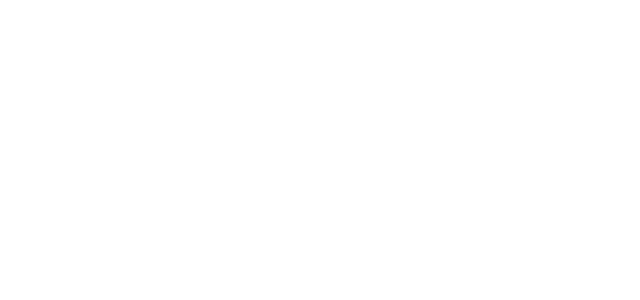
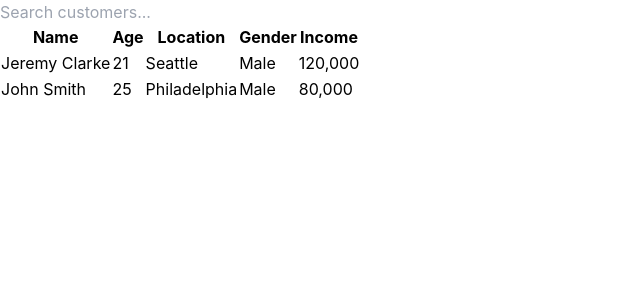
Before and after one commit to anushasani/React_Workspace, a React (Create React App) app in the folder my-app/: page /SearchCustomer in a window 1280 px wide. Before the commit this address had no page. Shown: the top 300 px of the page, without its empty margins (0-640 px from the left). Built offline with nearby package versions, Linux system fonts and the light colour scheme.

Commit message:
Customer Search

```diff
--- a/my-app/src/App.js
+++ b/my-app/src/App.js
@@ -15,6 +15,9 @@
 );
 const MovieCounter = lazy(() =>
   import("./Component/Moviecounter/MovieCounter")
+);
+const SearchCustomer = lazy(() =>
+  import("./Component/CustomerSearch/SearchCustomer")
 );
 
 const Home = () => {
@@ -92,6 +95,7 @@
             </Suspense>
           }
         />
+
         <Route
           path="/ProgressBar"
           element={
@@ -116,6 +120,16 @@
             </Suspense>
           }
         />
+        <Route
+          path="/SearchCustomer"
+          element={
+            <Suspense
+              fallback={<div>Loading Search Customer Validation.....</div>}
+            >
+              <SearchCustomer />
+            </Suspense>
+          }
+        />
       </Routes>
     </Router>
   );
--- /dev/null
+++ b/my-app/src/Component/CustomerSearch/SearchCustomer.js
@@ -0,0 +1,77 @@
+import React, { useState } from "react";
+
+const list = [
+  {
+    name: "Jeremy Clarke",
+    age: 21,
+    location: "Seattle",
+    gender: "Male",
+    income: "120,000",
+  },
+  {
+    name: "John Smith",
+    age: 25,
+    location: "Philadelphia",
+    gender: "Male",
+    income: "80,000",
+  },
+];
+
+const SearchCustomer = () => {
+  const [searchTerm, setSearchTerm] = useState("");
+
+  // Function to handle filtering based on search term
+  const handleSearch = (e) => {
+    setSearchTerm(e.target.value);
+  };
+
+  // Filter the list based on search term (case-sensitive)
+  const filteredCustomers = list.filter((customer) =>
+    Object.values(customer).some((value) =>
+      String(value).startsWith(searchTerm)
+    )
+  );
+
+  return (
+    <div>
+      {/* Search input box */}
+      <input
+        type="text"
+        className="search-input"
+        value={searchTerm}
+        onChange={handleSearch}
+        placeholder="Search customers..."
+      />
+
+      {/* Render customer list or 'No Results Found' */}
+      {filteredCustomers.length === 0 ? (
+        <div className="no-results">No Results Found</div>
+      ) : (
+        <table className="searched-customers">
+          <thead>
+            <tr>
+              <th>Name</th>
+              <th>Age</th>
+              <th>Location</th>
+              <th>Gender</th>
+              <th>Income</th>
+            </tr>
+          </thead>
+          <tbody>
+            {filteredCustomers.map((customer, index) => (
+              <tr key={index}>
+                <td>{customer.name}</td>
+                <td>{customer.age}</td>
+                <td>{customer.location}</td>
+                <td>{customer.gender}</td>
+                <td>{customer.income}</td>
+              </tr>
+            ))}
+          </tbody>
+        </table>
+      )}
+    </div>
+  );
+};
+
+export default SearchCustomer;
```
